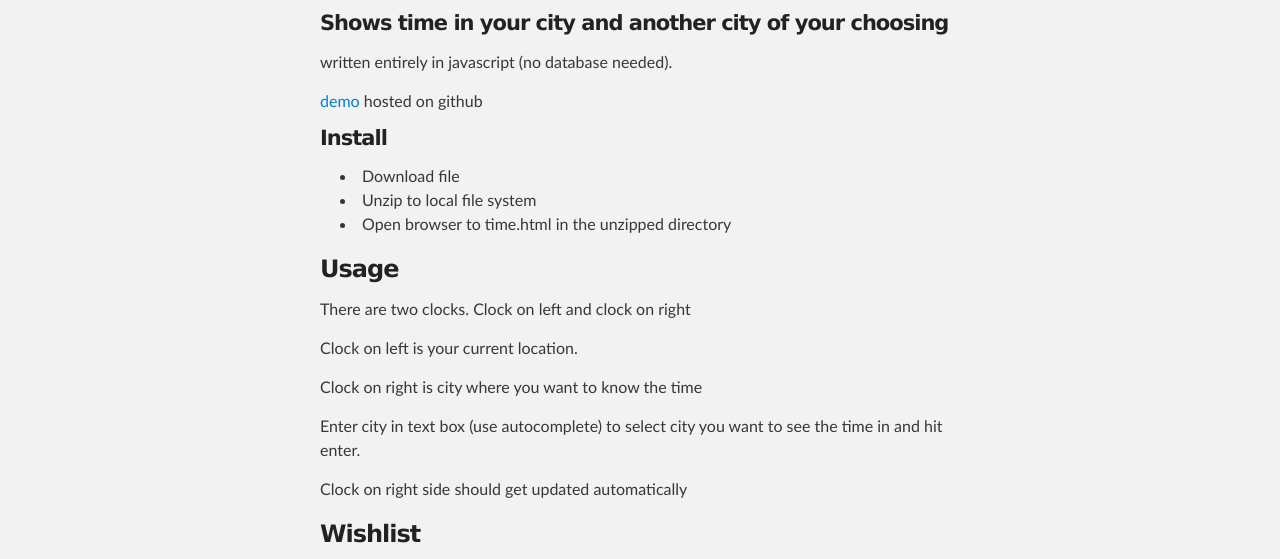
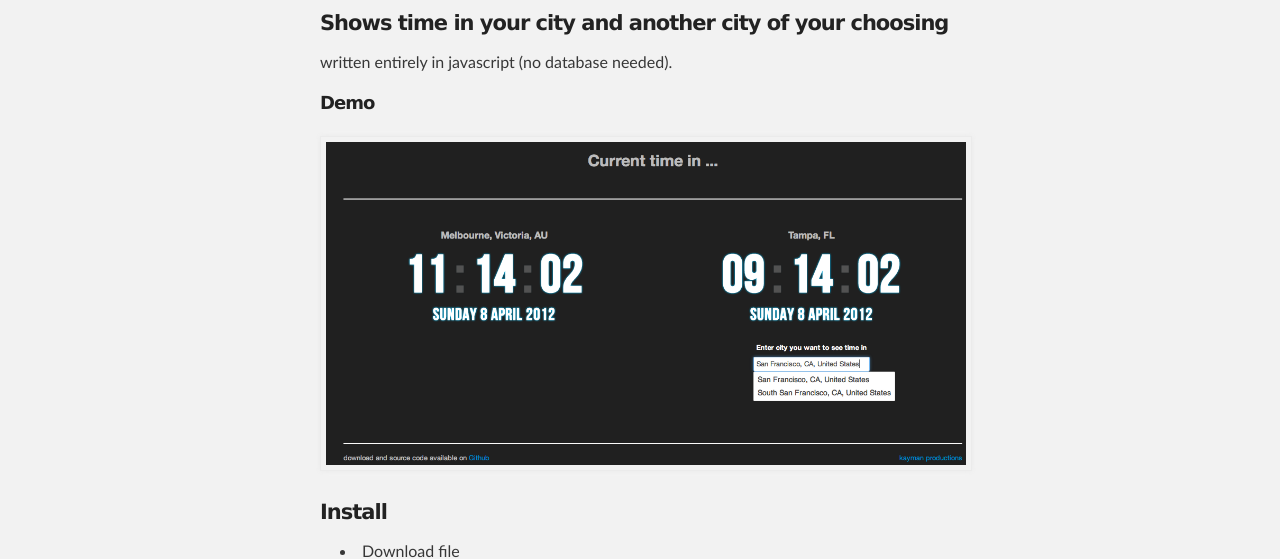
Before and after one commit to stephenjudge/what-time-is-it, a plain HTML site: page index.html in a window 1280 px wide. Shown: the part 252-811 px from the top of the page. Drawn offline with Linux system fonts and the light colour scheme.

Commit message:
added screenshot and removed unused images from old project clock

```diff
--- a/index.html
+++ b/index.html
@@ -34,7 +34,10 @@
         <h4>Shows time in your city and another city of your choosing</h4>
         <p>written entirely in javascript (no database needed).</p>
 
-        <a href="time.html" target="_blank">demo</a> hosted on github
+        <h5>Demo</h5>
+        <a href="time.html" target="_blank">
+        <img src="timeapp.png">
+        </a>
 
         <h4>Install</h4>
         <ul>
```
Also changed, not shown: timeapp.png (added).
